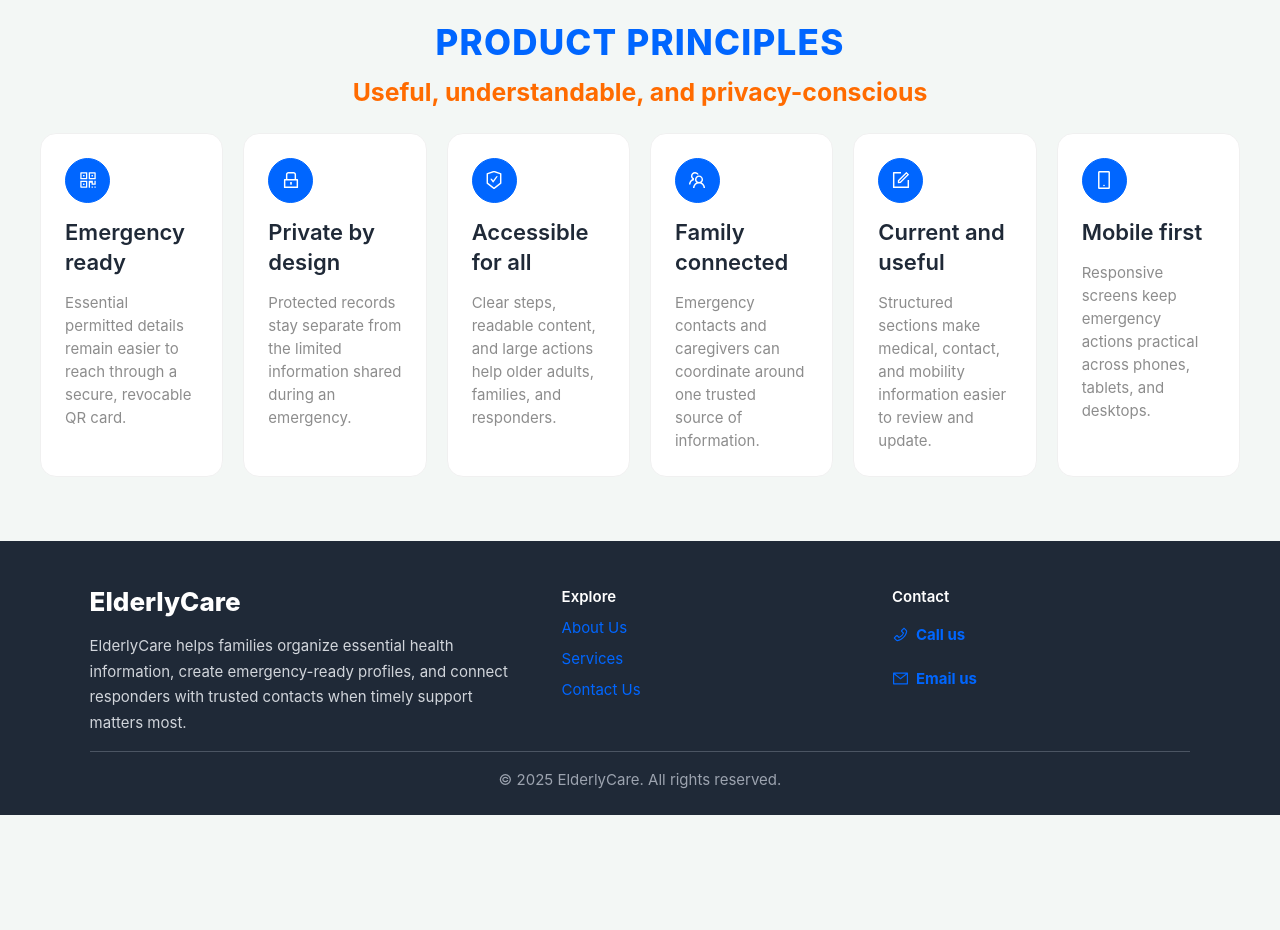
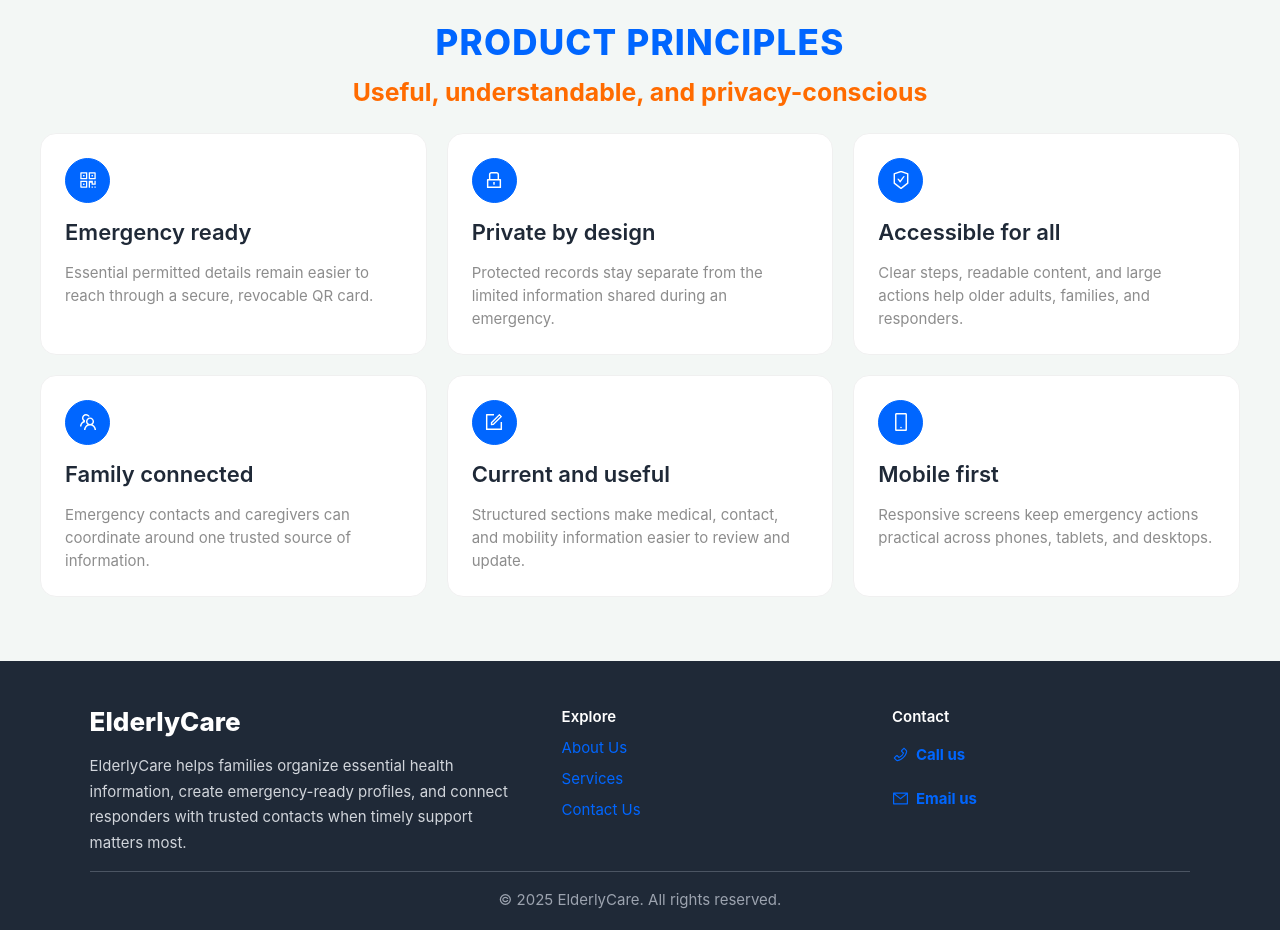
Before and after one commit to kaif8077/elderly-care, a React (Vite) app in the folder frontend/: page /about in a window 1280 px wide. Shown: the part 1100-2030 px from the top of the page. Before the commit the page ends 1915 px from the top, so only its background shows below. Built offline with nearby package versions, Linux system fonts and the light colour scheme; no server answers.

Commit message:
Adjust product principles to three-column layout

```diff
--- a/frontend/src/pages/About.js
+++ b/frontend/src/pages/About.js
@@ -103,7 +103,7 @@ const About = () => (
           </Flex>
           <Row gutter={[20, 20]} style={{ marginTop: 24 }}>
             {principles.map((item) => (
-              <Col xs={24} sm={12} md={8} xl={4} key={item.title}>
+              <Col xs={24} sm={12} md={8} key={item.title}>
                 <Card hoverable style={{ height: '100%' }}>
                   <Space direction="vertical" size={14}>
                     <Button type="primary" shape="circle" size="large" icon={item.icon} />
```
